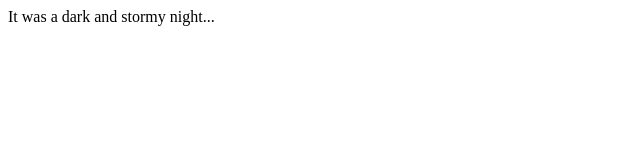
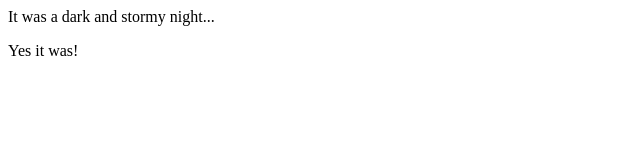
Before and after one commit to skaolei/fireside-story, a plain HTML site: page index.html in a window 1280 px wide. Shown: the full height of the page, 0-640 px from the left. Drawn offline with Linux system fonts and the light colour scheme.

Commit message:
added a line

```diff
--- a/index.html
+++ b/index.html
@@ -1,5 +1,6 @@
 <html>
     <body>
       <p>It was a dark and stormy night...</p>
+      <p>Yes it was!</p>
     </body>
   </html>
```
